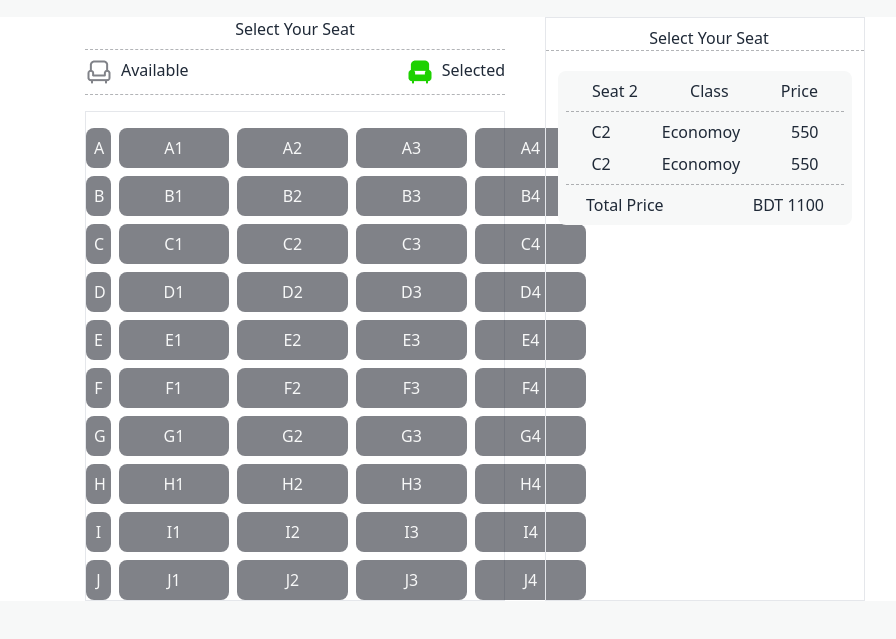
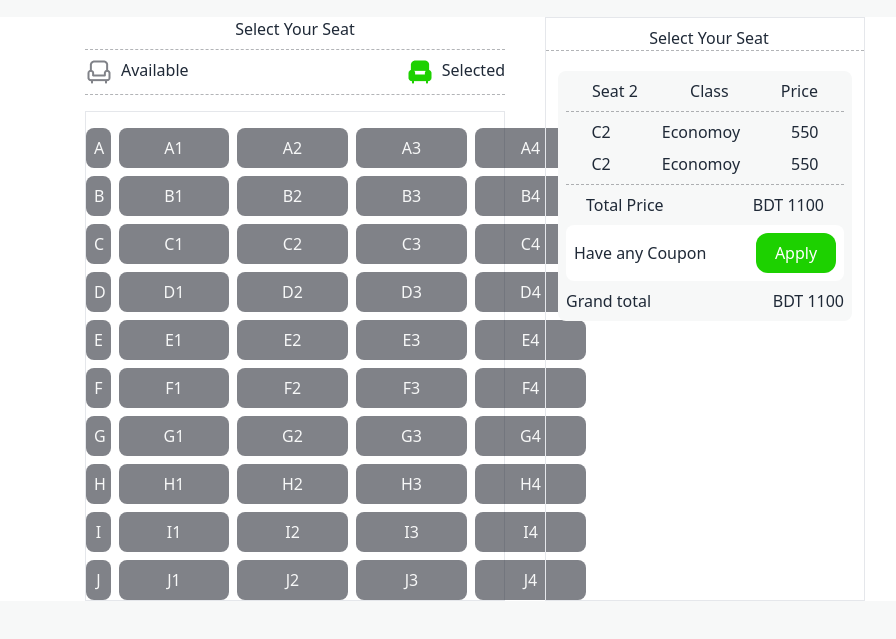
Before and after one commit to SabbirReturn/smart-bus-ticket-repo, a plain HTML site: page index.html in a window 1280 px wide. Shown: the part 1641-2280 px from the top of the page, without its empty margins (175-1071 px from the left). Drawn offline with nearby package versions, Linux system fonts and the light colour scheme.

Commit message:
selected seat and fare

```diff
--- a/index.html
+++ b/index.html
@@ -248,7 +248,7 @@
                     <hr>
                 </div>
 
-                <!--Passenger Details -->
+                <!--Selected seat and price -->
                 <div class="md:w-80 lg:w-80  border">
                     <div class="pl-2 mt-2">
                         <h3>Select Your Seat</h3>
@@ -276,7 +276,24 @@
                             <p>Total Price</p>
                             <p>BDT <span>1100</span></p>
                          </div>
+                        <div class=" bg-[#FFFFFF] rounded-lg">
+                            <div class="flex justify-between items-center p-2 ">
+                                <div>
+                                    <p>Have any Coupon</p>
+                                </div>
+                                <div class="bg-[#1DD100] text-[#FFFFFF] rounded-xl h-10 w-20">
+                                    <div class="pt-2">
+                                        <Btn class="">Apply</Btn>
+                                    </div>
+                                </div>
+                            </div>
+                        </div>
+                        <div class="flex justify-between">
+                            <p>Grand total</p>
+                            <p>BDT <span>1100</span></p>
+                        </div>
                     </div>
+
                 </div>
             </div>
            </section>
```
